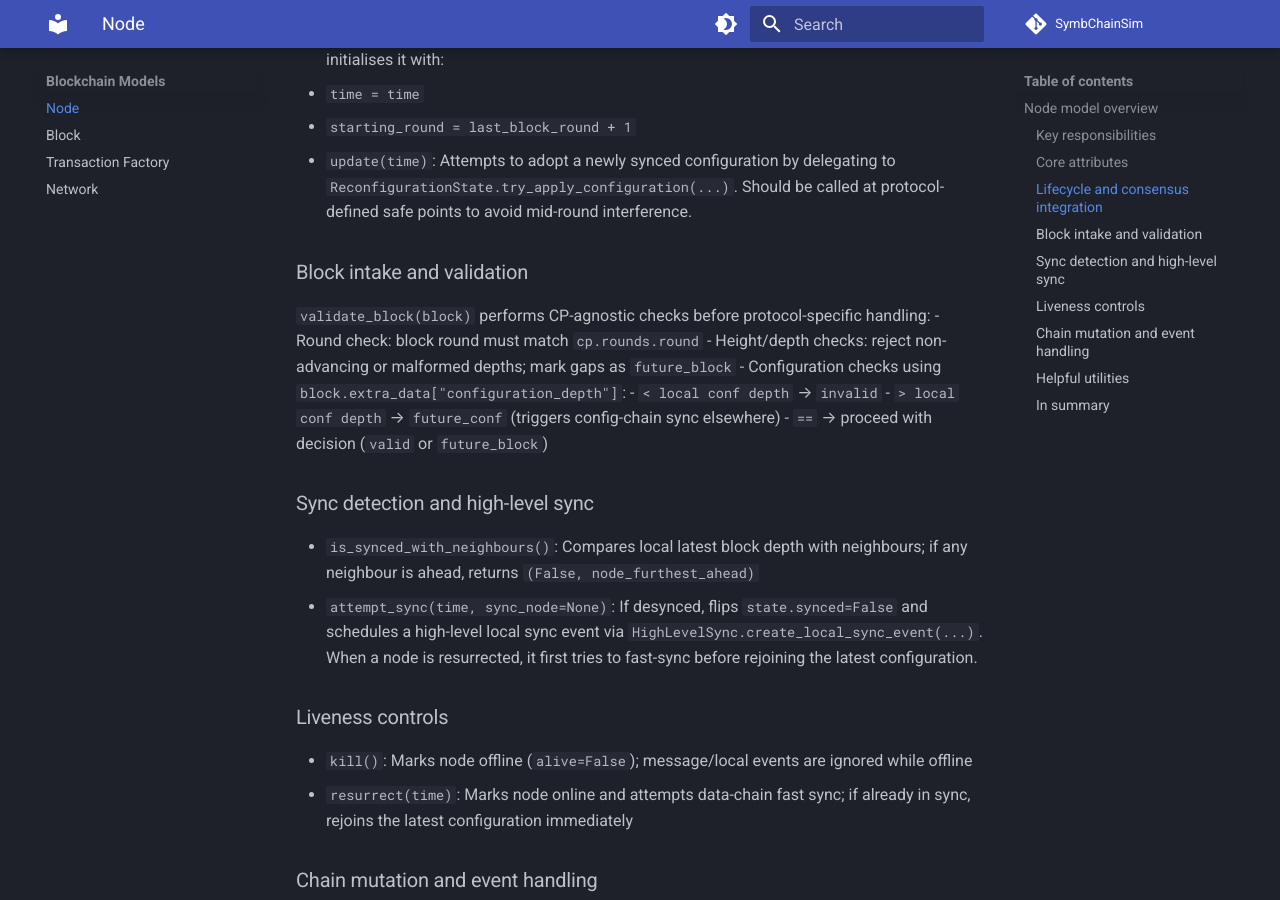
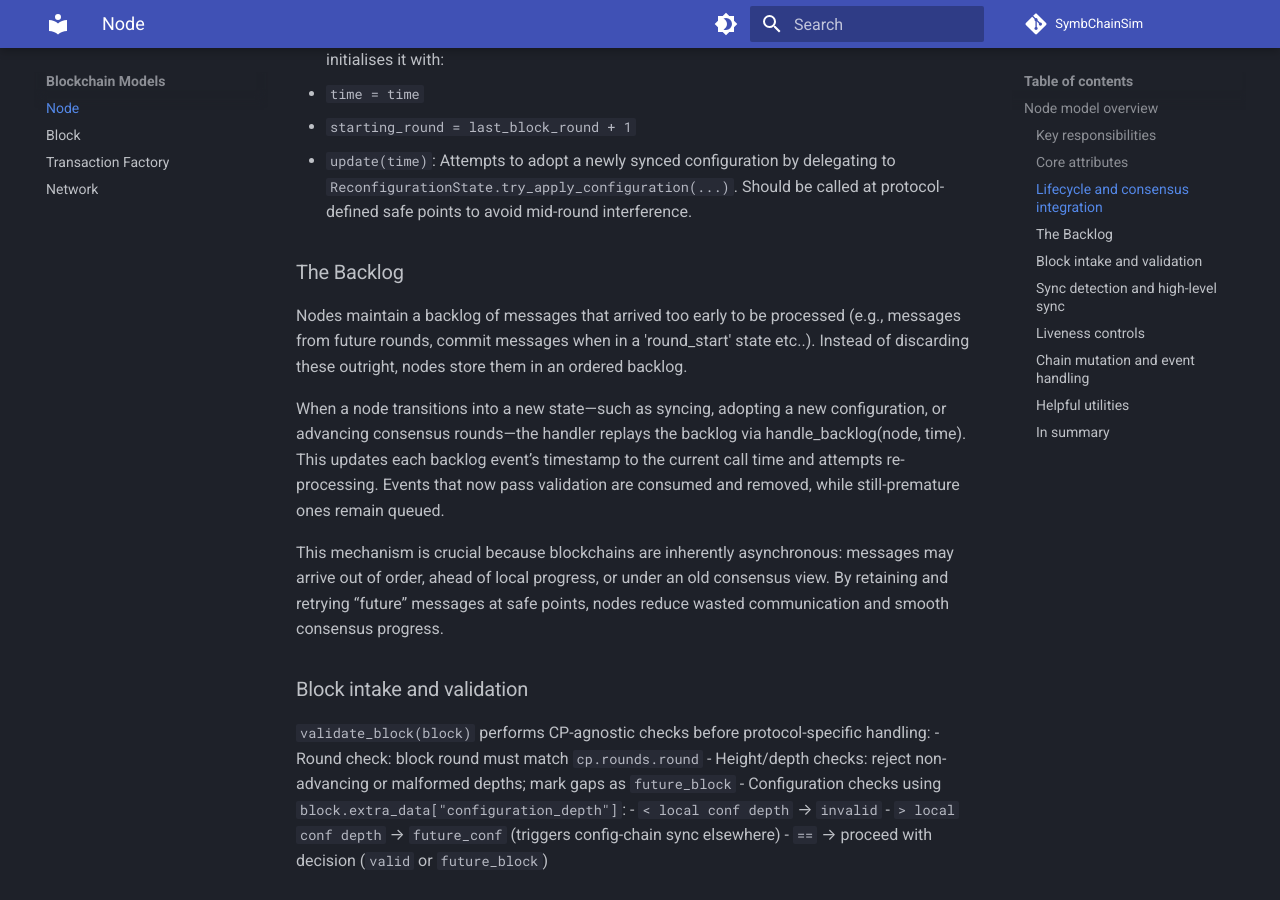
Before and after one commit to GiorgDiama/SymBChainSim, an MkDocs documentation site: the page built from docs/node.md, in a window 1280 px wide and 900 px high, scrolled down 1174 px. Built offline with MkDocs 1.6.1 and Material for MkDocs 9.7.7, drawn with Linux system fonts in a browser that asks for light colours; comment, search, counter and statistics services are not loaded.

Commit message:
Added section on the backlog

```diff
--- a/docs/node.md
+++ b/docs/node.md
@@ -28,6 +28,16 @@ The Node class models a generic blockchain node in SBS. It encapsulates the loca
   - `time = time`
   - `starting_round = last_block_round + 1`
 - `update(time)`: Attempts to adopt a newly synced configuration by delegating to `ReconfigurationState.try_apply_configuration(...)`. Should be called at protocol-defined safe points to avoid mid-round interference.
+
+
+### The Backlog
+
+Nodes maintain a backlog of messages that arrived too early to be processed (e.g., messages from future rounds, commit messages when in a 'round_start' state etc..). Instead of discarding these outright, nodes store them in an ordered backlog.
+
+When a node transitions into a new state—such as syncing, adopting a new configuration, or advancing consensus rounds—the handler replays the backlog via handle_backlog(node, time). This updates each backlog event’s timestamp to the current call time and attempts re-processing. Events that now pass validation are consumed and removed, while still-premature ones remain queued.
+
+This mechanism is crucial because blockchains are inherently asynchronous: messages may arrive out of order, ahead of local progress, or under an old consensus view. By retaining and retrying “future” messages at safe points, nodes reduce wasted communication and smooth consensus progress.
+
 
 ### Block intake and validation
 `validate_block(block)` performs CP-agnostic checks before protocol-specific handling:
```
